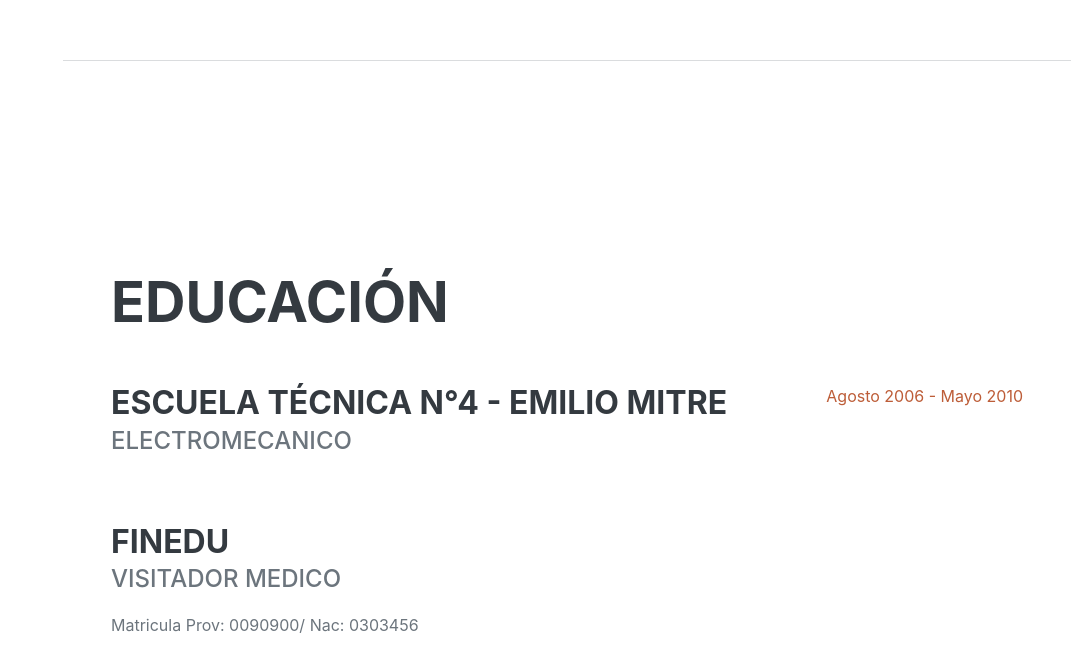
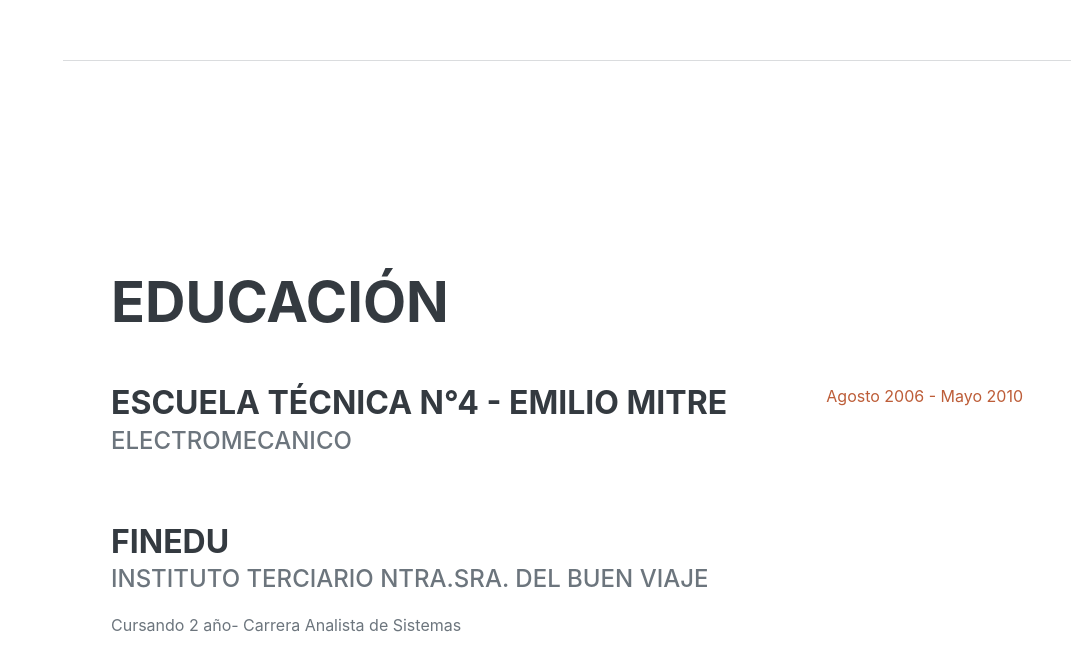
Before and after one commit to guille2013/githubcv, a plain HTML site: page index.html in a window 1280 px wide. Shown: the part 1541-2212 px from the top of the page, without its empty margins (209-1280 px from the left). Drawn offline with nearby package versions, Linux system fonts and the light colour scheme; a web font is replaced by a local one.

Commit message:
Update index.html

```diff
--- a/index.html
+++ b/index.html
@@ -47,7 +47,7 @@
                         Avenida Triunvirato 0069, San Martin, Buenos Aires
                         <a href="mailto:name@email.com">guilleboostrap@gmail.com</a>
                     </div>
-                    <p class="lead mb-5">Tengo experiencia en el aprovechamiento de marcos ágiles para proporcionar una sinopsis sólida para resúmenes de alto nivel.</p>
+                    <p class="lead mb-5">Experiencia en Maquetado de PAGINA WEB/HTML/CSS.</p>
                     <div class="social-icons">
                         <a class="social-icon" href="#!"><i class="fab fa-linkedin-in"></i></a>
                         <a class="social-icon" href="#!"><i class="fab fa-github"></i></a>
@@ -88,8 +88,8 @@
                     <div class="d-flex flex-column flex-md-row justify-content-between">
                         <div class="flex-grow-1">
                             <h3 class="mb-0">Finedu</h3>
-                            <div class="subheading mb-3">Visitador Medico</div>
-                            <p>Matricula Prov: 0090900/ Nac: 0303456</p>
+                            <div class="subheading mb-3">Instituto Terciario Ntra.Sra. Del Buen Viaje</div>
+                            <p>Cursando 2 año- Carrera Analista de Sistemas</p>
                         </div>
 
                     </div>
```
